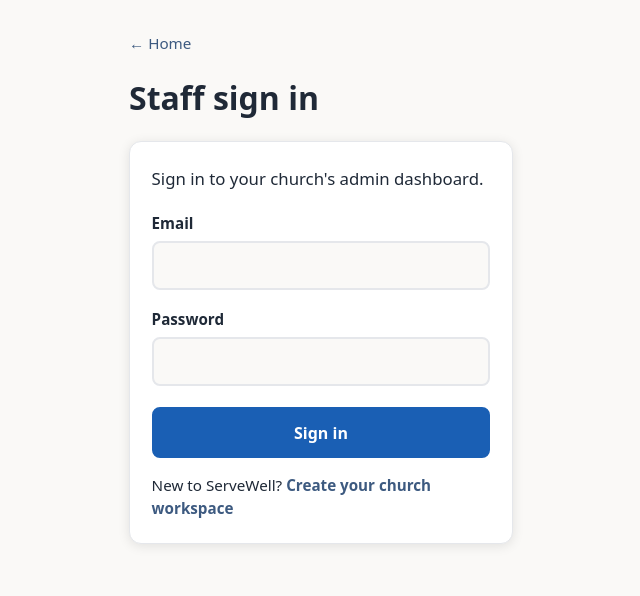
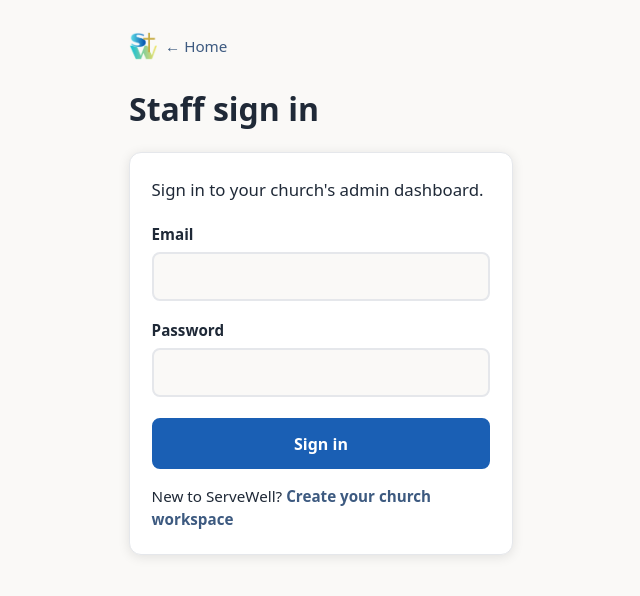
Before and after one commit to Dionne-Stratton/serveWell-frontend, a React (Vite) app: page /login in a window 1280 px wide. Shown: the top 596 px of the page, without its empty margins (135-775 px from the left). Built offline with nearby package versions, Linux system fonts and the light colour scheme.

Commit message:
Add brand favicon and logo on home and navigation.

```diff
--- a/index.html
+++ b/index.html
@@ -2,7 +2,7 @@
 <html lang="en">
   <head>
     <meta charset="UTF-8" />
-    <link rel="icon" type="image/svg+xml" href="/favicon.svg" />
+    <link rel="icon" href="/favicon.ico" sizes="any" />
     <meta name="viewport" content="width=device-width, initial-scale=1.0" />
     <title>ServeWell</title>
   </head>
--- a/src/App.css
+++ b/src/App.css
@@ -6,6 +6,26 @@
 .page-shell__back {
   margin: 0;
   font-size: 0.95rem;
+}
+
+.page-shell__home-link {
+  display: inline-flex;
+  align-items: center;
+  gap: 0.5rem;
+  color: var(--accent);
+  text-decoration: none;
+}
+
+.page-shell__home-link:hover {
+  color: var(--accent-hover);
+}
+
+.page-shell__home-logo {
+  height: 1.75rem;
+  width: auto;
+  max-width: 1.75rem;
+  object-fit: contain;
+  flex-shrink: 0;
 }
 
 .page-shell__top {
@@ -41,6 +61,25 @@
   font-weight: 600;
   line-height: 1.2;
   color: var(--text-h);
+}
+
+.page-shell__title-row {
+  display: flex;
+  align-items: center;
+  gap: 0.65rem;
+  margin-top: 0.35rem;
+}
+
+.page-shell__title-row .page-shell__title {
+  margin: 0;
+}
+
+.page-shell__title-logo {
+  height: 2.25rem;
+  width: auto;
+  max-width: 2.75rem;
+  object-fit: contain;
+  flex-shrink: 0;
 }
 
 .page-shell__main {
--- a/src/components/PageShell.jsx
+++ b/src/components/PageShell.jsx
@@ -1,7 +1,21 @@
 import { Link } from "react-router-dom";
+
+function ShellHomeLink({ to, label }) {
+  return (
+    <Link to={to} className="page-shell__home-link">
+      <img src="/logo.png" alt="" className="page-shell__home-logo" width={28} height={28} />
+      <span>{label}</span>
+    </Link>
+  );
+}
+
+function isHomeTarget(to) {
+  return to === "/";
+}
 
 export default function PageShell({
   title,
+  titleLogo = false,
   children,
   showHomeLink = false,
   backLink = null,
@@ -18,11 +32,15 @@ export default function PageShell({
           <div className="page-shell__top-start">
             {backLink ? (
               <p className="page-shell__back">
-                <Link to={backLink.to}>{backLink.label}</Link>
+                {isHomeTarget(backLink.to) ? (
+                  <ShellHomeLink to={backLink.to} label={backLink.label} />
+                ) : (
+                  <Link to={backLink.to}>{backLink.label}</Link>
+                )}
               </p>
             ) : showHomeLink ? (
               <p className="page-shell__back">
-                <Link to="/">ServeWell home</Link>
+                <ShellHomeLink to="/" label="ServeWell home" />
               </p>
             ) : null}
           </div>
@@ -32,8 +50,22 @@ export default function PageShell({
         </div>
       ) : null}
       <header className="page-shell__header">
-        {/* <p className="page-shell__brand">ServeWell</p> */}
-        {title ? <h1 className="page-shell__title">{title}</h1> : null}
+        {title ? (
+          titleLogo ? (
+            <div className="page-shell__title-row">
+              <img
+                src="/logo.png"
+                alt=""
+                className="page-shell__title-logo"
+                width={40}
+                height={40}
+              />
+              <h1 className="page-shell__title">{title}</h1>
+            </div>
+          ) : (
+            <h1 className="page-shell__title">{title}</h1>
+          )
+        ) : null}
       </header>
       <main className="page-shell__main">{children}</main>
     </div>
--- a/src/pages/LandingPage.jsx
+++ b/src/pages/LandingPage.jsx
@@ -4,7 +4,7 @@ import { demoAdminPath } from '../utils/organizationPaths'
 
 export default function LandingPage() {
   return (
-    <PageShell title="ServeWell" showHomeLink={false}>
+    <PageShell title="ServeWell" titleLogo showHomeLink={false}>
       <p className="lede">
         ServeWell helps churches connect people with meaningful serving opportunities.
         Create a workspace for your church or explore the product demo.
```
Also changed, not shown: public/logo.png (added), 1 other file (tests, documents, lock files or other folders).
